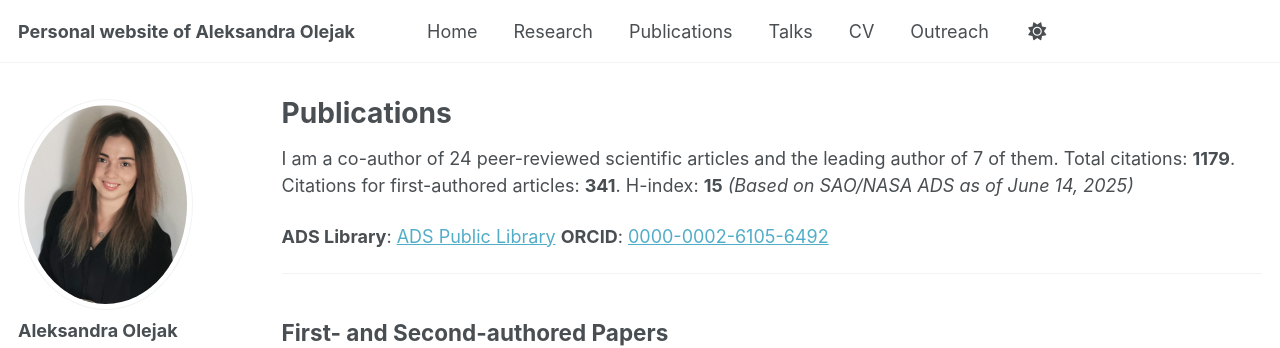
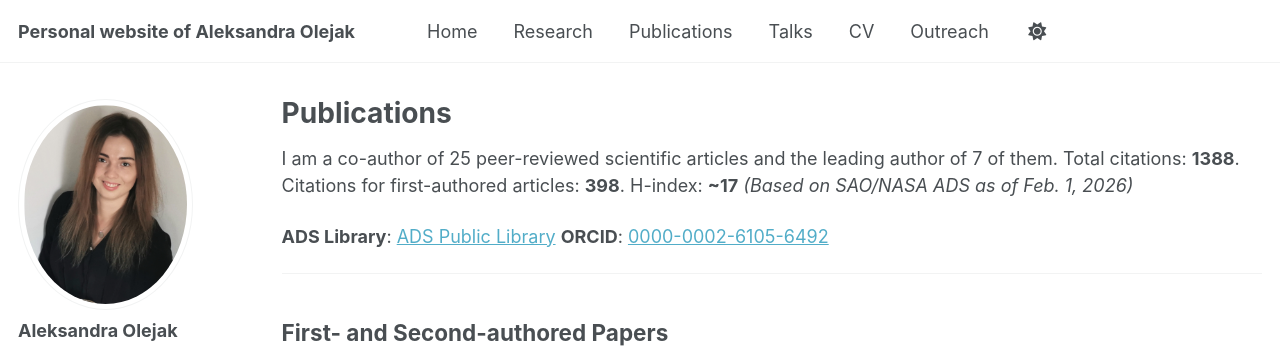
Before and after one commit to aleole/aleole.github.io, a Jekyll site: the page built from _pages/publications.md, in a window 1280 px wide and 900 px high. Shown: the top 348 px of the window. Built offline with Jekyll 4.4.1, drawn with Linux system fonts in a browser that asks for light colours; some web fonts are replaced; a script that is not in the unit is left out.

Commit message:
Update publications.md

```diff
--- a/_pages/publications.md
+++ b/_pages/publications.md
@@ -7,9 +7,9 @@ author_profile: true
 
 {% include base_path %}
 
-I am a co-author of 24 peer-reviewed scientific articles and the leading author of 7 of them.
-Total citations: **1179**. Citations for first-authored articles: **341**. H-index: **15**
-*(Based on SAO/NASA ADS as of June 14, 2025)*
+I am a co-author of 25 peer-reviewed scientific articles and the leading author of 7 of them.
+Total citations: **1388**. Citations for first-authored articles: **398**. H-index: **~17**
+*(Based on SAO/NASA ADS as of Feb. 1, 2026)*
 
 **ADS Library**: [ADS Public Library](https://ui.adsabs.harvard.edu/public-libraries/U0LMup96RQe2hPXDjU3Mcw)
 **ORCID**: [0000-0002-6105-6492](https://orcid.org/0000-0002-6105-6492)
```
